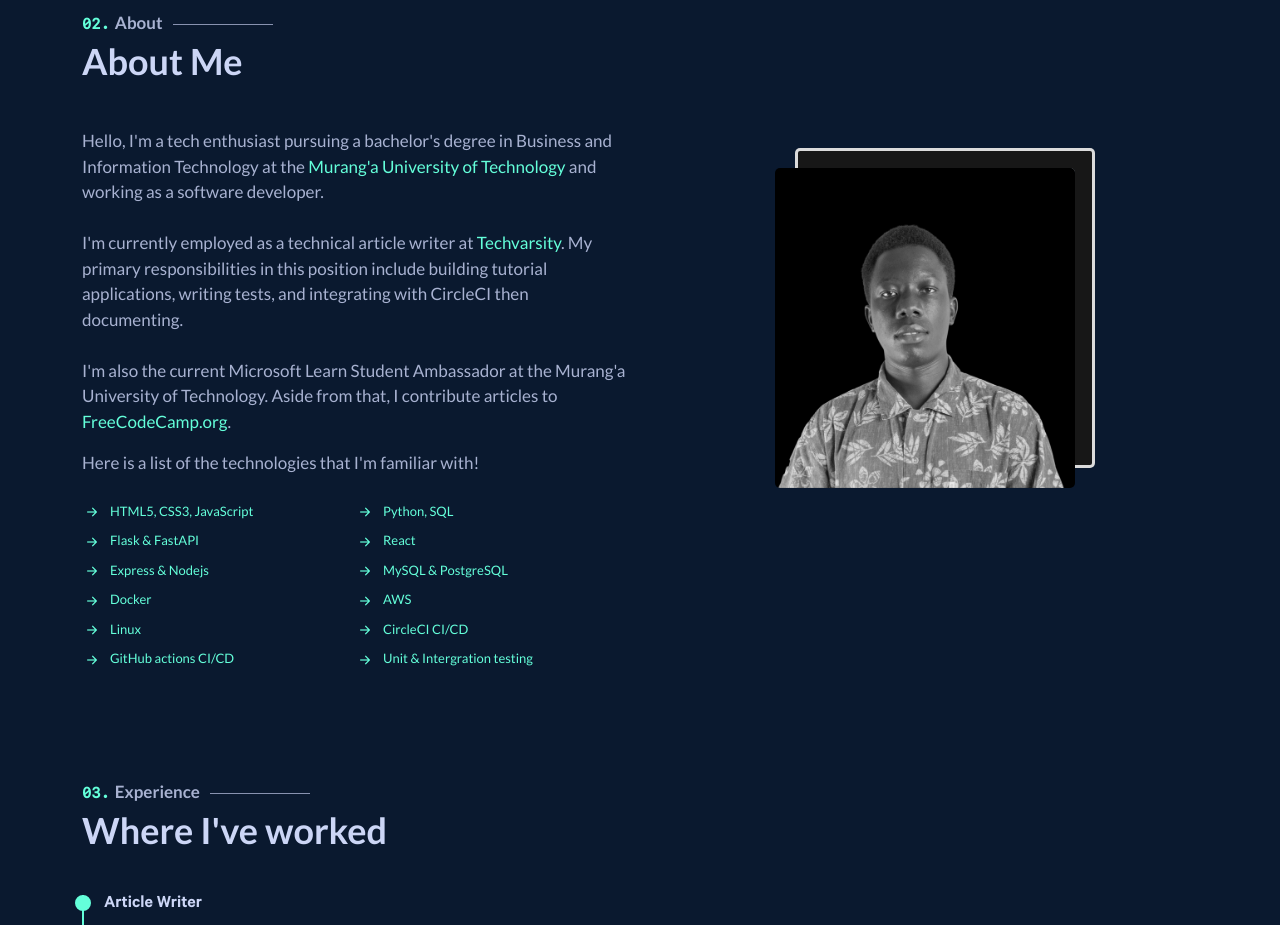
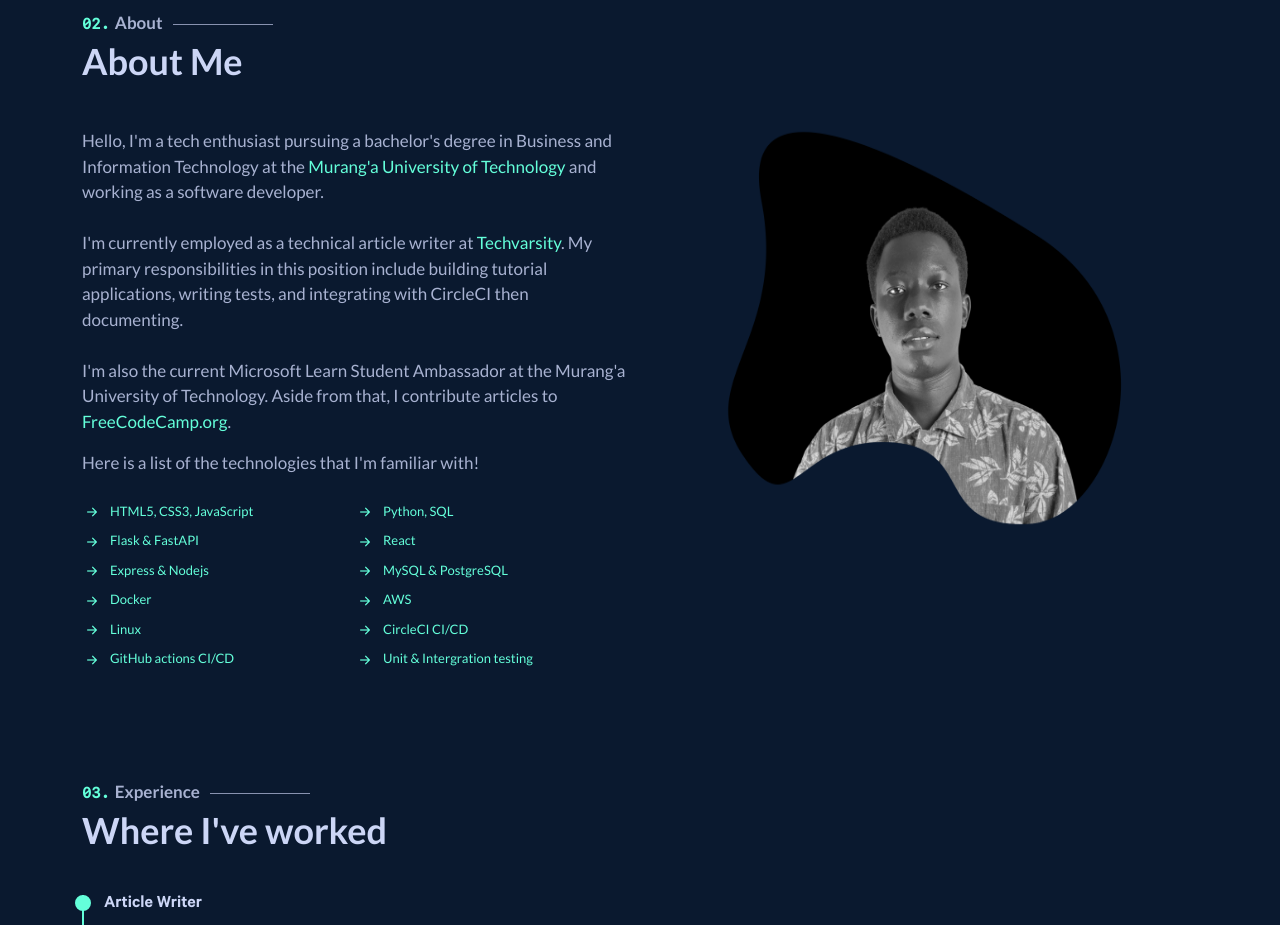
Before and after one commit to developer-evan/developer-profile, a JavaScript app: page / in a window 1280 px wide. Shown: the part 840-1765 px from the top of the page. Built offline with nearby package versions, Linux system fonts and the light colour scheme.

Commit message:
Modified profile img

```diff
--- a/public/assets/css/style.css
+++ b/public/assets/css/style.css
@@ -491,13 +491,8 @@ section {
   justify-content: center;
 }
 .about .content .profile-img img {
-  width: 300px;
-  height: 80%;
-  right: 0;
-  box-shadow: 20px -20px 0 -3px #0a192f, 20px -20px 0 0 #64ffda;
-  -webkit-border-radius: 5px;
-  -moz-border-radius: 5px;
-  border-radius: 5px;
+  width: 400px;
+  height: 100%;
   filter: gray; /* IE6-9 */
   -webkit-filter: grayscale(1); /* Google Chrome, Safari 6+ & Opera 15+ */
   filter: grayscale(1); /* Microsoft Edge and Firefox 35+ */
```
Also changed, not shown: public/assets/img/ondiek.png.
